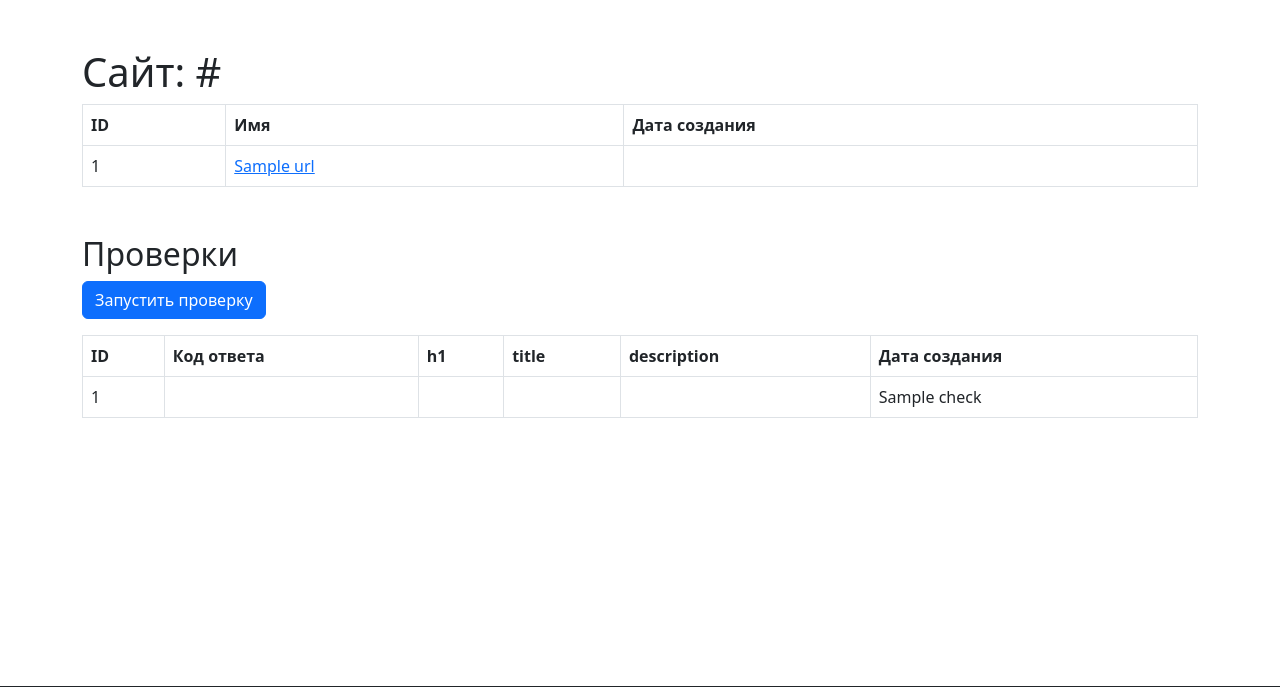
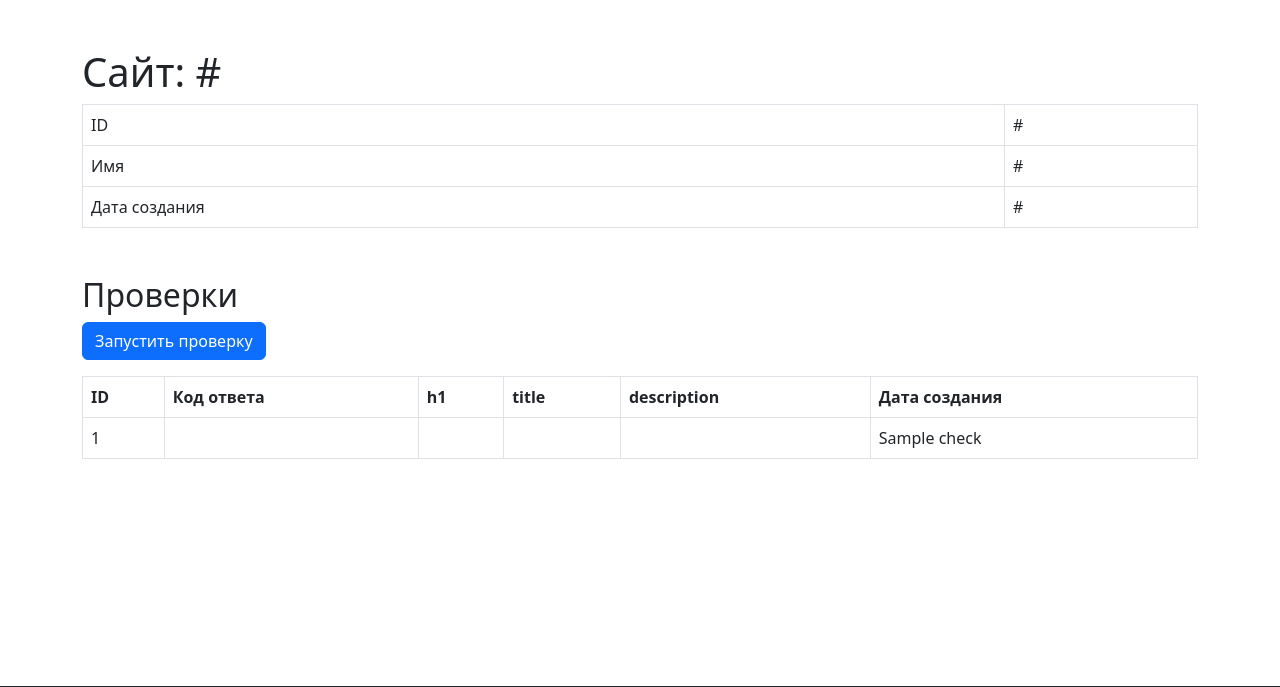
Before and after one commit to PrefAir0/python-project-83, a Flask app: template page_analyzer/templates/url.html in a window 1280 px wide. Shown: the part 58-745 px from the top of the page. Run offline with Flask 3, Linux system fonts and the light colour scheme; the template is opened without the code that fills it: most values are stand-ins (such as "Sample title", 1, 10 or a date in 2020); some libraries are stand-ins or nearby versions.

Commit message:
add table in url info

```diff
--- a/page_analyzer/templates/url.html
+++ b/page_analyzer/templates/url.html
@@ -4,20 +4,18 @@
 <div class="container mt-5">
     <h1>Сайт: {{ url[1] }}</h1>
     <table class="table table-bordered table-hover">
-        <thead>
+        <tbody>
             <tr>
-                <th>ID</th>
-                <th>Имя</th>
-                <th>Дата создания</th>
+                <td>ID</td>
+                <td>{{ url[0] }}</td>
             </tr>
-        </thead>
-        <tbody>
-            {% for url in urls %}
             <tr>
-                <td>{{ url[0] }}</td>
-                <td><a href="{{ url_for('show_url', id=url[0]) }}">{{ url[1] }}</a></td>
-                <td>{{ url[2] or '' }}</td>
-            {% endfor %}
+                <td>Имя</td>
+                <td>{{ url[1] }}</td>
+            </tr>
+            <tr>
+                <td>Дата создания</td>
+                <td>{{ url[2] }}</td> </tr>
         </tbody>
     </table>
 
```
